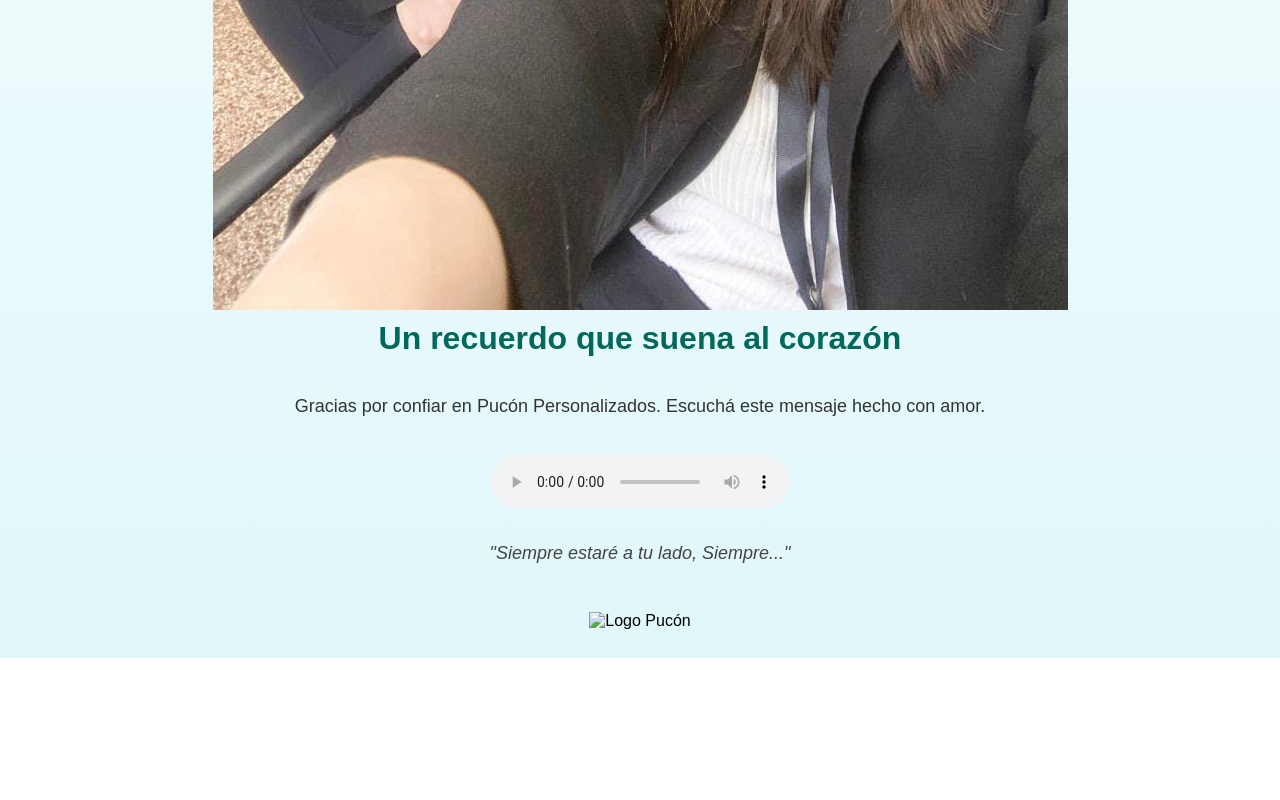
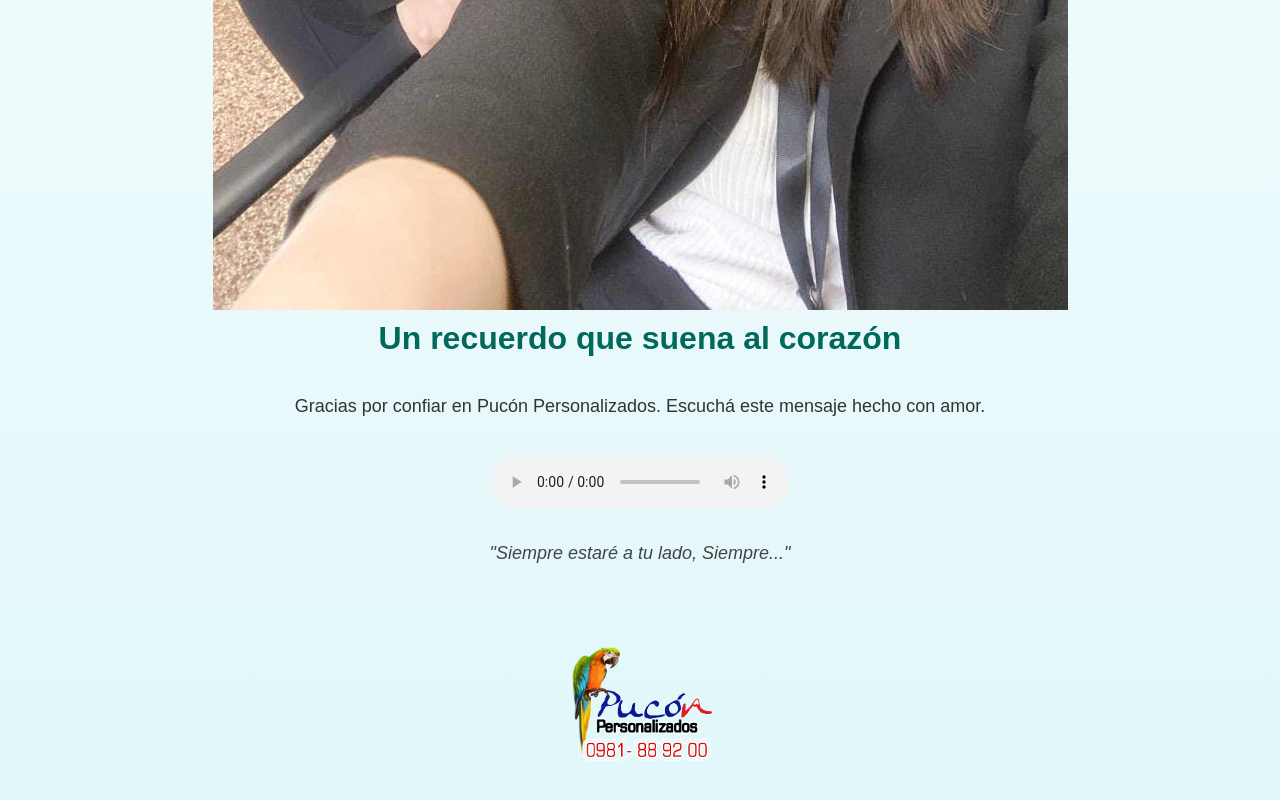
Before and after one commit to 1967-ROB/-595-983-240989, a plain HTML site: page index.html in a window 1280 px wide. Shown: the part 915-1715 px from the top of the page. Before the commit the page ends 1573 px from the top, so only its background shows below. Drawn offline with Linux system fonts and the light colour scheme.

Commit message:
Update index.html

```diff
--- a/index.html
+++ b/index.html
@@ -64,7 +64,7 @@
   <p class="dedicatoria">"Siempre estaré a tu lado, Siempre..."</p>
 
   <!-- 🖼️ Logo al final -->
-  <img src="fa27020f-3424-49e5-afe5-9eef511faf93.png" alt="Logo Pucón" class="logo" />
+  <img src="logo.png" alt="Logo Pucón" class="logo" />
 
 </body>
 </html>
```
